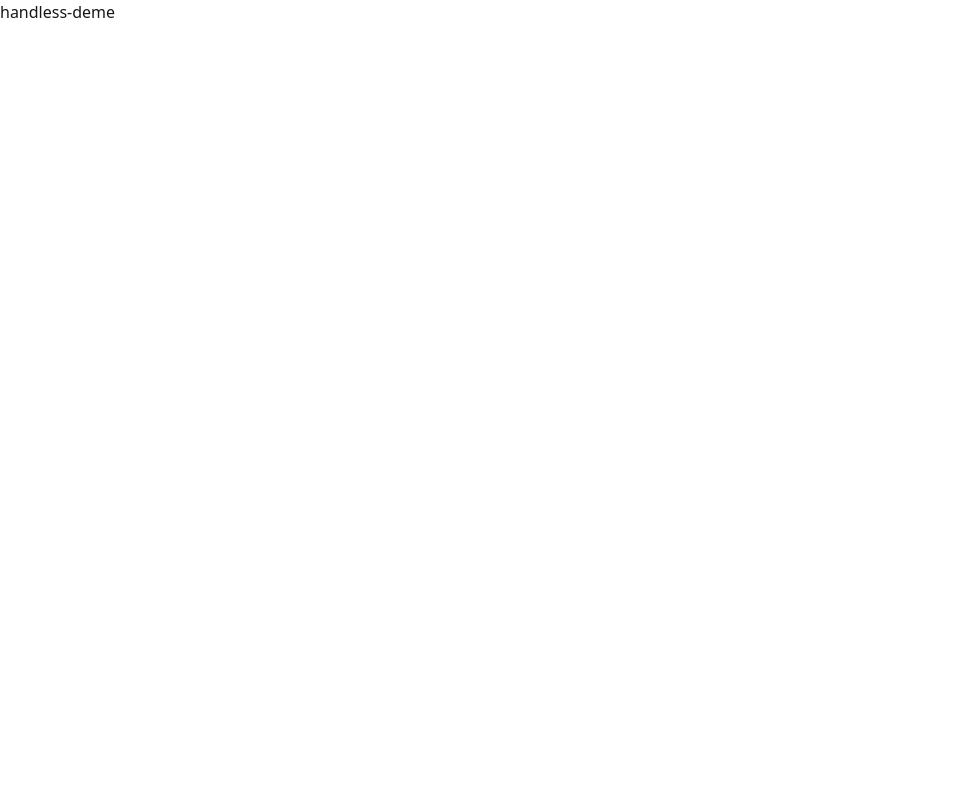
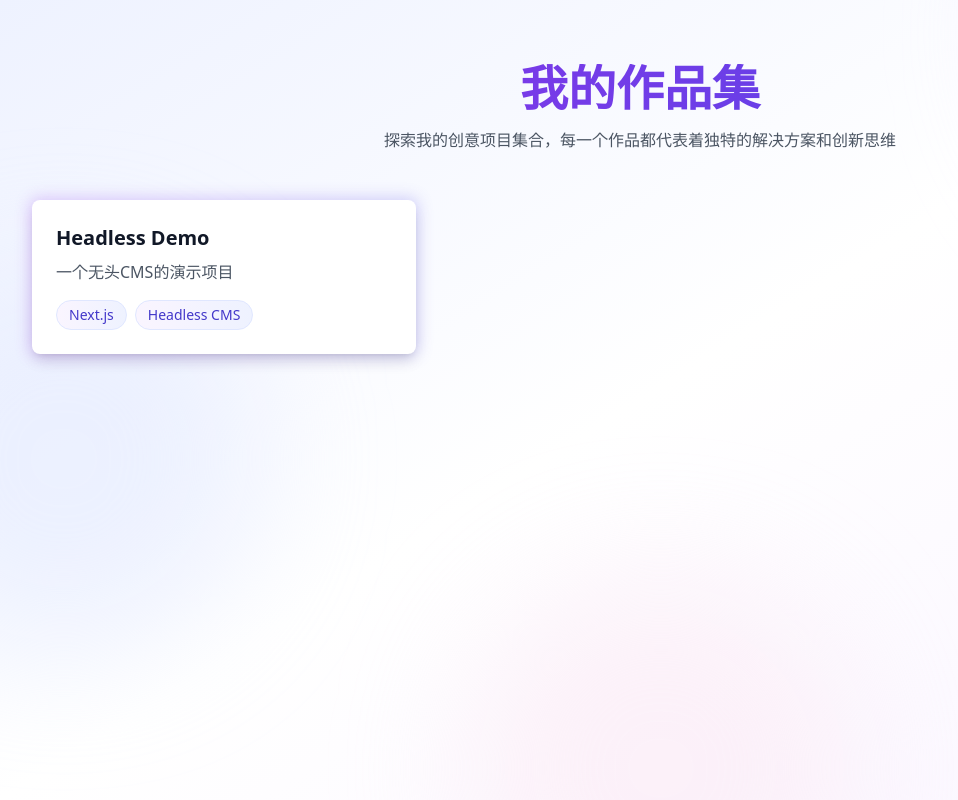
Before and after one commit to kellen-ming/driving-range, a Next.js app in the folder apps/web/: page /page-list in a window 1280 px wide. Shown: the whole page, without its empty margins (0-958 px from the left). Built offline with nearby package versions, Linux system fonts and the light colour scheme.

Commit message:
add headless-demo end

```diff
--- a/apps/web/app/components/FancyCounter.tsx
+++ b/apps/web/app/components/FancyCounter.tsx
@@ -2,7 +2,7 @@
 
 import { createContext, useContext, ReactNode } from 'react'
 import clsx from 'clsx'
-import { useFancyCounter as useFancyCounterHook } from '../hooks/useFancyCounter'
+import { useFancyCounter  } from '../hooks/useFancyCounter'
 
 interface FancyCounterContextType {
   count: number
@@ -11,14 +11,23 @@ interface FancyCounterContextType {
   fancyClass: string
 }
 
+// 创建Context 通过 Context.Provider 向下派发数据
 const FancyCounterContext = createContext<FancyCounterContextType | null>(null)
+
+const useFancyCounterContext = () => {
+  const context = useContext(FancyCounterContext)
+  if (!context) {
+    throw new Error('useFancyCounterContext must be used within FancyCounter')
+  }
+  return context
+}
 
 interface FancyCounterProps {
   children: ReactNode
 }
 
 const FancyCounter = ({ children }: FancyCounterProps) => {
-  const { count, increment, decrement, fancyClass } = useFancyCounterHook()
+  const { count, increment, decrement, fancyClass } = useFancyCounter()
 
   return (
     <FancyCounterContext.Provider value={{ count, increment, decrement, fancyClass }}>
@@ -27,13 +36,6 @@ const FancyCounter = ({ children }: FancyCounterProps) => {
   )
 }
 
-const useFancyCounterContext = () => {
-  const context = useContext(FancyCounterContext)
-  if (!context) {
-    throw new Error('useFancyCounterContext must be used within FancyCounter')
-  }
-  return context
-}
 
 const Count = () => {
   const { count, fancyClass} = useFancyCounterContext()
@@ -92,14 +94,10 @@ const DecrementBtn = ({ children, by = 1 }: DecrementBtnProps) => {
   )
 }
 
-interface FireworksProps {
-  at: number
-}
-
-const Fireworks = ({ at }: FireworksProps) => {
+const Fireworks = (props: { at: number }) => {
   const { count } = useFancyCounterContext()
 
-  if (count === at) {
+  if (count === props?.at) {
     return <span>🎆 Fireworks!</span>
   }
 
--- a/apps/web/app/headless-demo/page.tsx
+++ /dev/null
@@ -1,33 +0,0 @@
-'use client'
-
-import { FancyCounter } from '../components/FancyCounter'
-
-export default function HeadlessDemo() {
-  return (
-    <div className="min-h-screen bg-gray-50 py-12 px-4 sm:px-6 lg:px-8">
-      <div className="max-w-md mx-auto bg-white rounded-xl shadow-md overflow-hidden md:max-w-3xl p-8">
-        <FancyCounter>
-          <FancyCounter.Fireworks at={10} />
-          <div className="space-y-6">
-            <h1 className="text-3xl font-bold text-gray-900">My Counter App</h1>
-            <FancyCounter.Count />
-            <div className="flex space-x-4">
-              <FancyCounter.IncrementBtn by={1}>
-                Increment by 1
-              </FancyCounter.IncrementBtn>
-              <FancyCounter.IncrementBtn by={2}>
-                Increment by 2
-              </FancyCounter.IncrementBtn>
-              <FancyCounter.DecrementBtn by={1}>
-                Decrement by 1
-              </FancyCounter.DecrementBtn>
-              <FancyCounter.DecrementBtn by={2}>
-                Decrement by 2
-              </FancyCounter.DecrementBtn>
-            </div>
-          </div>
-        </FancyCounter>
-      </div>
-    </div>
-  )
-}
--- a/apps/web/app/hooks/useFancyCounter.ts
+++ b/apps/web/app/hooks/useFancyCounter.ts
@@ -1,6 +1,5 @@
 import { useMemo, useReducer } from "react";
 
-// It's prefixed by `use` now, its a hook!
 export function useFancyCounter() {
   const [count, dispatch] = useReducer((state, action) => {
     switch (action.type) {
@@ -16,7 +15,7 @@ export function useFancyCounter() {
   const increment = () => dispatch({ type: 'increment' });
   const decrement = () => dispatch({ type: 'decrement' });
 
-  // Add fancy styles every time `count` doubles
+  // 每次计算添加一些样式
   const fancyClass = useMemo(() => {
 
     switch (count) {
@@ -27,7 +26,6 @@ export function useFancyCounter() {
       case 3:
         return "text-blue-400";
       default:
-        // Beyond 255
         return "";
     }
   }, [count]);
--- a/apps/web/app/page-list/headless-demo/page.tsx
+++ b/apps/web/app/page-list/headless-demo/page.tsx
@@ -1,43 +1,33 @@
 "use client";
 
-import { useEffect } from "react";
-import { useFancyCounter } from "../../hooks/useFancyCounter";
-import clsx from "clsx";
+import { FancyCounter } from '../../components/FancyCounter'
 
 export default function HeadlessDemo() {
-  const { fancyClass, increment, count } = useFancyCounter();
-
-  // performing some event once the count reaches 10
-  useEffect(() => {
-    if (count === 10) {
-      showFireworks();
-    }
-
-  // eslint-disable-next-line react-hooks/exhaustive-deps
-  }, [count]);
-
-  const showFireworks = () => {
-    console.log({ count });
-  };
   return (
-    <div>
-      <h1>My Counter App</h1>
-      {/* rendering the `{count}` outside of the `<button>` */}
-      <h2>Count is at {count}</h2>
-      <button
-        onClick={increment}
-        // extend button styling
-        className={clsx(fancyClass, "some-other-class")}>
-        Increment by 1
-      </button>
-      {/* adding another button to increment the count by two */}
-      <button
-        onClick={() => {
-          increment();
-          increment();
-        }}>
-        Increment by 2
-      </button>
+    <div className="min-h-screen bg-gray-50 py-12 px-4 sm:px-6 lg:px-8">
+      <div className="max-w-md mx-auto bg-white rounded-xl shadow-md overflow-hidden md:max-w-3xl p-8">
+        <FancyCounter>
+          <FancyCounter.Fireworks at={10} />
+          <div className="space-y-6">
+            <h1 className="text-3xl font-bold text-gray-900">My Counter App</h1>
+            <FancyCounter.Count />
+            <div className="flex space-x-4">
+              <FancyCounter.IncrementBtn by={1}>
+                Increment by 1
+              </FancyCounter.IncrementBtn>
+              <FancyCounter.IncrementBtn by={2}>
+                Increment by 2
+              </FancyCounter.IncrementBtn>
+              <FancyCounter.DecrementBtn by={1}>
+                Decrement by 1
+              </FancyCounter.DecrementBtn>
+              <FancyCounter.DecrementBtn by={2}>
+                Decrement by 2
+              </FancyCounter.DecrementBtn>
+            </div>
+          </div>
+        </FancyCounter>
+      </div>
     </div>
-  );
+  )
 }
--- a/apps/web/app/page-list/page.tsx
+++ b/apps/web/app/page-list/page.tsx
@@ -1,7 +1,66 @@
 import Link from "next/link";
+
+const projects = [
+  {
+    title: "Headless Demo",
+    description: "一个无头CMS的演示项目",
+    path: "/page-list/headless-demo",
+    tags: ["Next.js", "Headless CMS"]
+  },
+  // ... 这里可以添加更多项目
+];
 
 export default function PageList() {
   return (
-    <Link href="/page-list/headless-demo">handless-deme</Link>
-  )
+    <div className="min-h-screen relative bg-gradient-to-br from-indigo-50 via-white to-purple-50">
+      {/* 装饰性背景元素 */}
+      <div className="absolute inset-0 overflow-hidden">
+        <div className="absolute -top-40 -right-32 w-96 h-96 rounded-full bg-purple-100/50 blur-3xl" />
+        <div className="absolute top-1/3 -left-32 w-96 h-96 rounded-full bg-indigo-100/50 blur-3xl" />
+        <div className="absolute -bottom-40 right-1/3 w-96 h-96 rounded-full bg-pink-100/50 blur-3xl" />
+      </div>
+
+      {/* 主要内容 */}
+      <div className="relative py-16 px-4 sm:px-6 lg:px-8">
+        <div className="max-w-7xl mx-auto">
+          <h1 className="text-5xl font-bold text-gray-900 mb-4 text-center bg-clip-text text-transparent bg-gradient-to-r from-purple-600 to-indigo-600">
+            我的作品集
+          </h1>
+          <p className="text-center text-gray-600 mb-12 max-w-2xl mx-auto">
+            探索我的创意项目集合，每一个作品都代表着独特的解决方案和创新思维
+          </p>
+
+          <div className="grid grid-cols-1 md:grid-cols-2 lg:grid-cols-3 gap-8">
+            {projects.map((project, index) => (
+              <Link
+                key={index}
+                href={project.path}
+                className="group relative"
+              >
+                <div className="absolute -inset-0.5 bg-gradient-to-r from-purple-600 to-indigo-600 rounded-lg blur opacity-25 group-hover:opacity-50 transition duration-300" />
+                <div className="relative bg-white rounded-lg p-6 shadow-lg hover:shadow-2xl transition duration-300">
+                  <h2 className="text-xl font-semibold text-gray-900 group-hover:text-indigo-600 transition-colors duration-200">
+                    {project.title}
+                  </h2>
+                  <p className="mt-2 text-gray-600">
+                    {project.description}
+                  </p>
+                  <div className="mt-4 flex flex-wrap gap-2">
+                    {project.tags.map((tag, tagIndex) => (
+                      <span
+                        key={tagIndex}
+                        className="px-3 py-1 text-sm bg-gradient-to-r from-purple-50 to-indigo-50 text-indigo-700 rounded-full border border-indigo-100"
+                      >
+                        {tag}
+                      </span>
+                    ))}
+                  </div>
+                </div>
+              </Link>
+            ))}
+          </div>
+        </div>
+      </div>
+    </div>
+  );
 }
```
